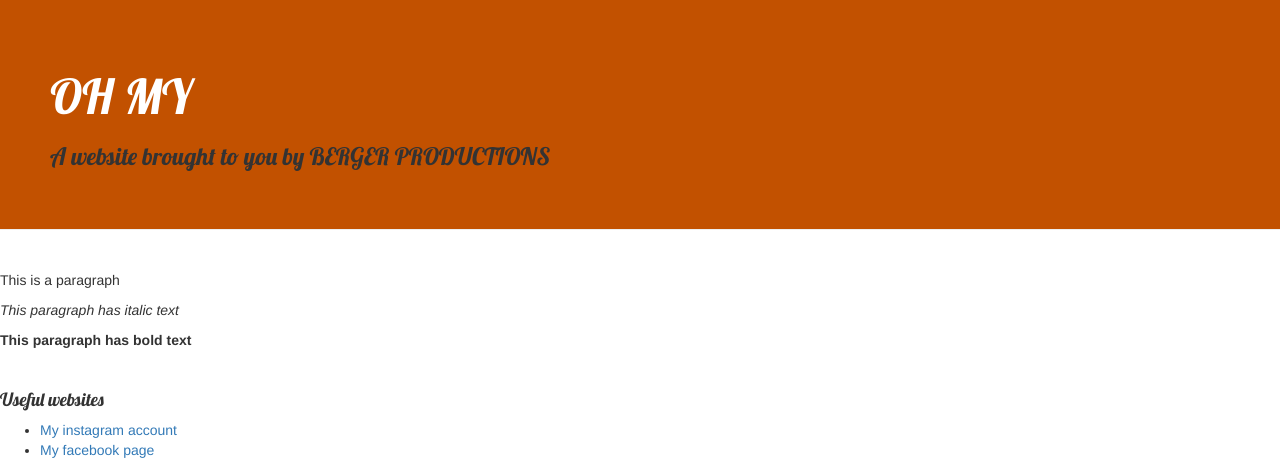
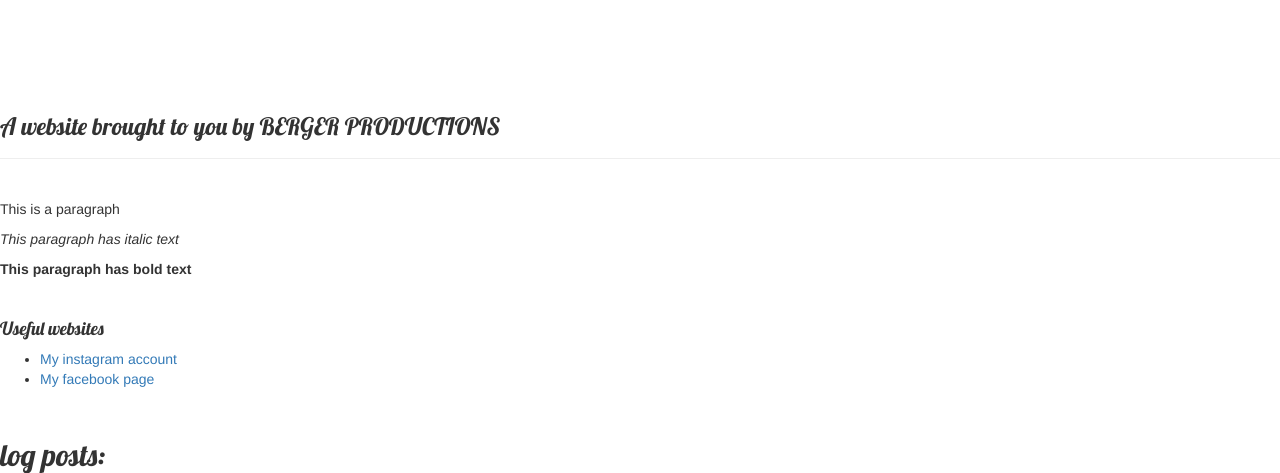
Before and after one commit to BirkBerger/my-first-blog, a Django app: page / in a window 1280 px wide. Shown: the top 473 px of the page. Run offline with Django 3.2, Linux system fonts and the light colour scheme; data that the repository does not hold is empty; some libraries are stand-ins or nearby versions.

Commit message:
changed banner size

```diff
--- a/blog/static/css/blog.css
+++ b/blog/static/css/blog.css
@@ -1,8 +1,4 @@
-.page-header {
-    background-color: #C25100;
-    margin-top: 0;
-    padding: 50px 50px 50px 50px;
-}
+
 
 .page-header h1 {
     color: #ffffff;
```
